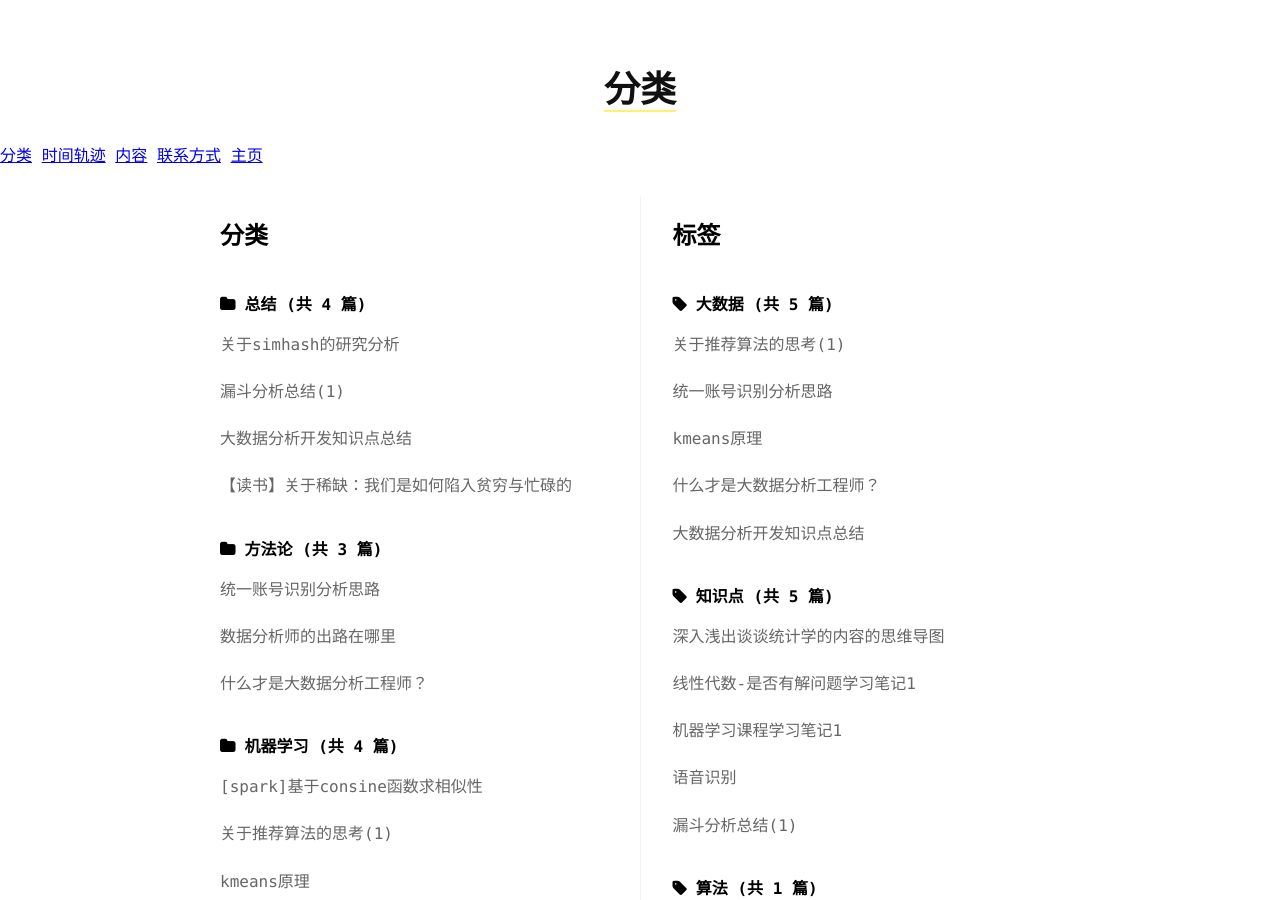
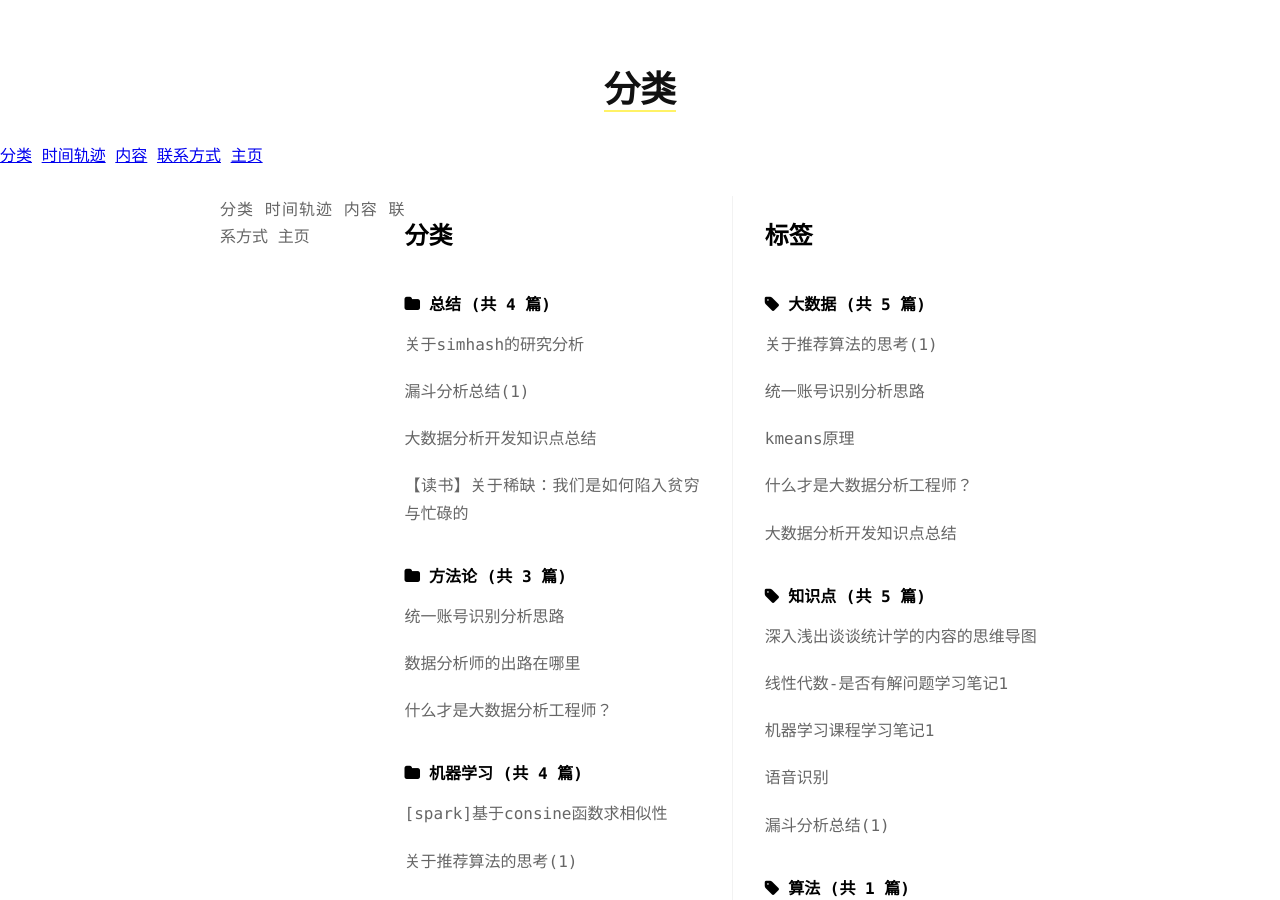
Before and after one commit to maolilai/maolilai.github.io, a Jekyll site: the page built from categories.md, in a window 1280 px wide and 900 px high. Built offline with Jekyll 4.4.1, drawn with Linux system fonts in a browser that asks for light colours.

Commit message:
add files

```diff
--- a/_layouts/categories.html
+++ b/_layouts/categories.html
@@ -36,8 +36,19 @@
       <a href="/">主页</a>
     </div>
 
+
+
     <div class="tags-content">
       <div class="content">
+
+        <div class="header">
+          <a href="/categories">分类</a>
+          <a href="/archive">时间轨迹</a>
+          <a href="/articles">内容</a>
+          <a href="/about">联系方式</a>
+          <a href="/">主页</a>
+        </div>
+
         <div class="categories">
           <h2>分类</h2>
           {% for category in site.categories %}
```
